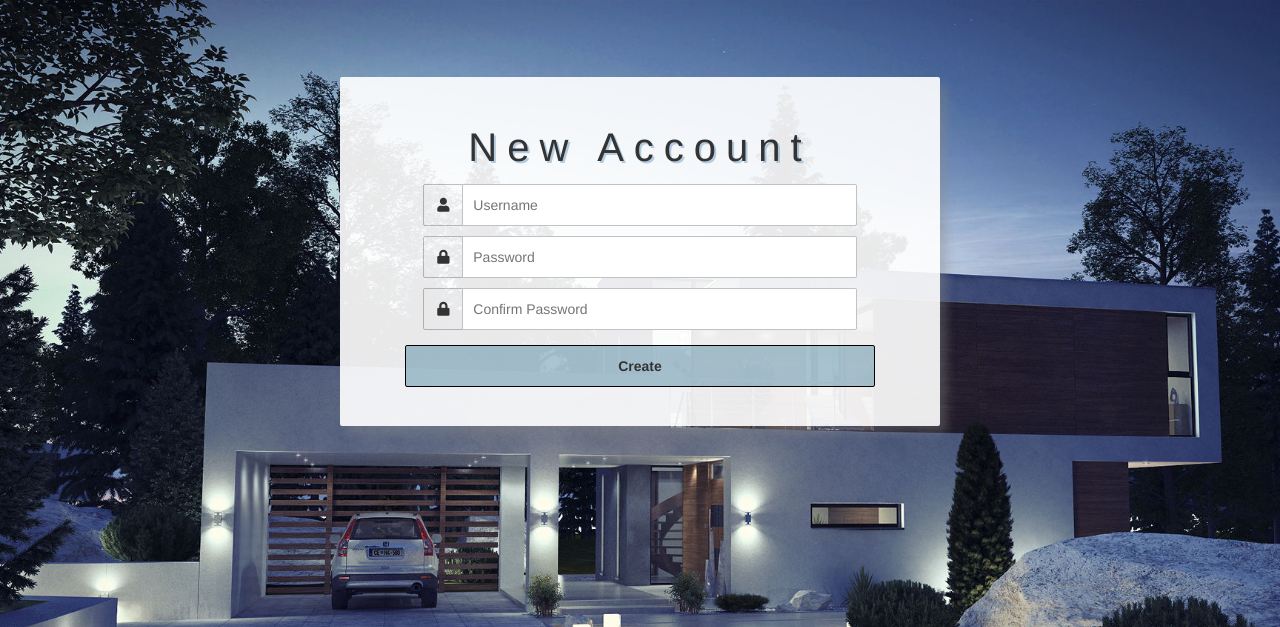
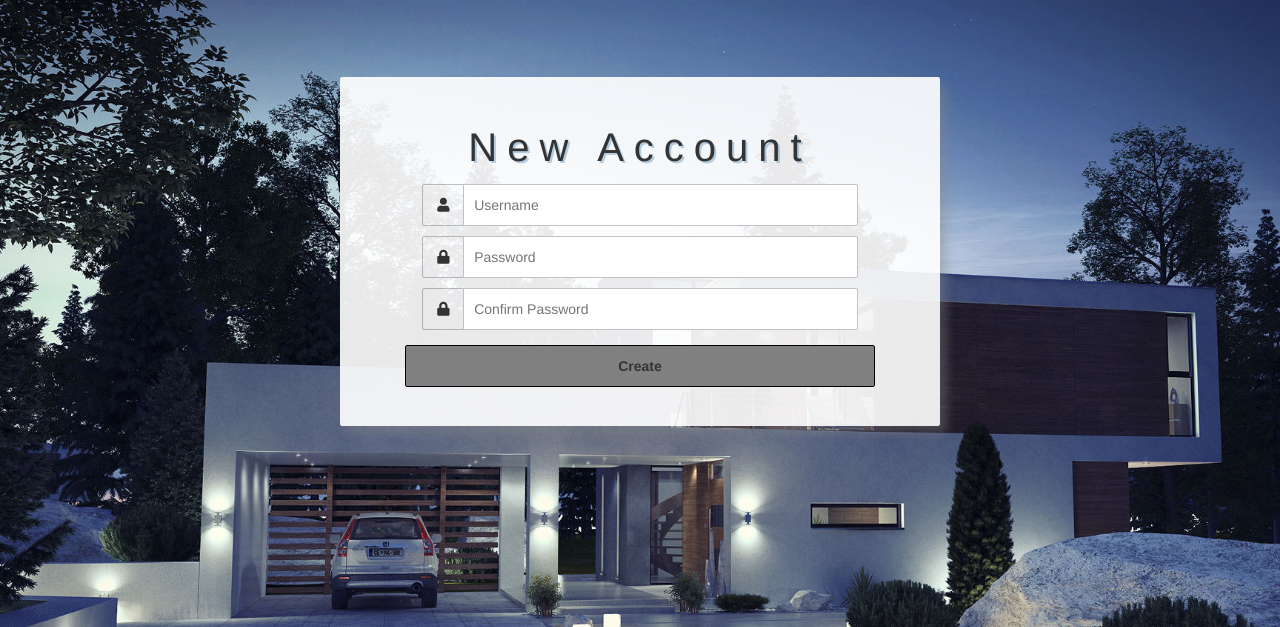
Before and after one commit to gwalker97/CSI-4999, a PHP site: page /create-account.php in a window 1280 px wide. Shown: the top 627 px of the page. Run offline with PHP 8.4, Linux system fonts and the light colour scheme; some libraries are stand-ins or nearby versions.

Commit message:
Validation for account creation with jquery

```diff
--- a/Website/CSS/main.css
+++ b/Website/CSS/main.css
@@ -49,7 +49,7 @@ h4 {
 /*login styling*/
 
 .h1-login {
-    text-shadow: 2px 2px #4682b461;
+    text-shadow: 4px 4px #4682b461;
     font-size: 80px;
     margin-bottom: -15px;
     margin-top: 0;
@@ -61,6 +61,7 @@ h4 {
 }
 
 .h4-login {
+    font-size: 20px;
     text-shadow: 1px 1px #4682b461;
 }
 
@@ -110,7 +111,7 @@ h4 {
     text-align: center;
     background-color: #ffffffe8;
     margin: 4% auto;
-    padding: 3%;
+    padding: 26px 3%;
     width: 90%;
     max-width: 400px;
     border-radius: 2px;
@@ -143,6 +144,24 @@ h4 {
     margin-top: 10px;
 }
 
+.btn-create {
+    border-radius: 2px;
+    padding: 10px;
+    width: 100%;
+    border: 1px solid black;
+    font-weight: bold;
+    width: 90%;
+    margin-top: 10px;
+}
+
+.btn-create-disabled {
+    background-color: gray;
+}
+
+.btn-create-enabled {
+    background-color: #31708f66;
+}
+
 .input-login {
     border-top-right-radius: 2px;
     border-bottom-right-radius: 2px;
@@ -153,6 +172,9 @@ h4 {
 }
 
 .fa-login {
+    width: 42px;
+    height: 42px;
+    margin-bottom: -16px;
     border: 1px solid #0000003d;
     border-top-left-radius: 2px;
     border-bottom-left-radius: 2px;
@@ -412,3 +434,7 @@ h4 {
 }
 
 button:focus {outline:0;}
+
+path {
+  fill: transparent;
+}
--- a/Website/create-account.php
+++ b/Website/create-account.php
@@ -18,6 +18,7 @@ I modified lines:
 <html>
     <head>
         <title>HARP Login</title>
+        <script src="https://ajax.googleapis.com/ajax/libs/jquery/3.3.1/jquery.min.js"></script>
         <script src="https://maxcdn.bootstrapcdn.com/bootstrap/3.3.7/js/bootstrap.min.js" integrity="sha384-Tc5IQib027qvyjSMfHjOMaLkfuWVxZxUPnCJA7l2mCWNIpG9mGCD8wGNIcPD7Txa" crossorigin="anonymous"></script>
 		<link rel="stylesheet" href="https://maxcdn.bootstrapcdn.com/bootstrap/3.3.7/css/bootstrap.min.css" integrity="sha384-BVYiiSIFeK1dGmJRAkycuHAHRg32OmUcww7on3RYdg4Va+PmSTsz/K68vbdEjh4u" crossorigin="anonymous">
         <link rel="stylesheet" href="https://use.fontawesome.com/releases/v5.3.1/css/all.css" integrity="sha384-mzrmE5qonljUremFsqc01SB46JvROS7bZs3IO2EmfFsd15uHvIt+Y8vEf7N7fWAU" crossorigin="anonymous">
@@ -60,6 +61,67 @@ I modified lines:
                 errorText.classList.add('lbl-create-account-visible');
             }
         }
+
+        //username validation
+        $(function() {
+            $('#username').on('keyup', function () {
+              if ($('#username').val().length > 0) {
+                if(($('#password').val() == $('#confirm_password').val()) && ($('#password').val().length != 0) && ($('#confirm_password').val().length != 0)) {
+                    $('#login_btn').removeAttr('disabled');
+                    $('#login_btn').removeClass('btn-create-disabled');
+                    $('#login_btn').addClass('btn-create-enabled');
+                }
+              } else {
+                $('#login_btn').attr('disabled','disabled');
+                $('#login_btn').removeClass('btn-create-enabled');
+                $('#login_btn').addClass('btn-create-disabled');
+              }
+            });
+        });
+
+        //password validation
+        $(function() {
+            $('#password').on('keyup', function () {
+              if ($('#password').val().length >= 8) {
+                if(($('#password').val() == $('#confirm_password').val()) && ($('#password').val().length != 0) && ($('#confirm_password').val().length != 0)) {
+                    $('#login_btn').removeAttr('disabled');
+                    $('#login_btn').removeClass('btn-create-disabled');
+                    $('#login_btn').addClass('btn-create-enabled');
+                }
+                $('#accountErrorText').html('');
+                $('#password_check').css('color', 'green').removeClass('fa-lock').removeClass('fa-times').addClass('fa-check');
+              } else {
+                $('#login_btn').attr('disabled','disabled');
+                $('#login_btn').removeClass('btn-create-enabled');
+                $('#login_btn').addClass('btn-create-disabled');
+                $('#accountErrorText').removeClass('lbl-create-account-hidden').addClass('lbl-create-account-visible').html('The password must be at least 8 characters long.');
+                $('#password_check').css('color', 'red').removeClass('fa-lock').removeClass('fa-check').addClass('fa-times');
+              }
+            });
+        });
+
+        //confirmed password validation
+        $(function() {
+            $('#password, #confirm_password').on('keyup', function () {
+                if($('#confirm_password').val().length != 0) {
+                  if (($('#password').val() == $('#confirm_password').val()) && ($('#password').val().length != 0) && ($('#confirm_password').val().length >= 8)) {
+                      if($('#username').val().length != 0) {
+                    $('#login_btn').removeAttr('disabled');
+                    $('#login_btn').removeClass('btn-create-disabled');
+                    $('#login_btn').addClass('btn-create-enabled');
+                  }
+                    $('#accountErrorText').html('');
+                    $('#confirm_password_check').css('color', 'green').removeClass('fa-lock').removeClass('fa-times').addClass('fa-check');
+                  } else {
+                    $('#login_btn').attr('disabled','disabled');
+                    $('#login_btn').removeClass('btn-create-enabled');
+                    $('#login_btn').addClass('btn-create-disabled');
+                    $('#confirm_password_check').css('color', 'red').removeClass('fa-lock').removeClass('fa-check').addClass('fa-times');
+                    $('#accountErrorText').removeClass('lbl-create-account-hidden').addClass('lbl-create-account-visible').html('The password fields do not match.');
+                  }
+                }
+            });
+        });
     </script>
 
     <body class="login-body">
@@ -76,18 +138,19 @@ I modified lines:
                 ?>
                 <div class="col-md-12">
                     <i class="fa fa-user fa-login"></i>
-                    <input type="text" placeholder="Username" class="input-login" required name="uname">
+                    <input id="username" type="text" placeholder="Username" class="input-login" required name="uname">
                 </div>
                 <div class="col-md-12">
-                    <i class="fa fa-lock fa-login"></i>
-                    <input type="password" placeholder="Password" class="input-login" required name="passw1">
+                    <i id="password_check" class="fa fa-lock fa-login"></i>
+                    <input id="password" type="password" placeholder="Password" class="input-login" required name="passw1">
                 </div>
                 <div class="col-md-12">
-                    <i class="fa fa-lock fa-login"></i>
-                    <input type="password" placeholder="Confirm Password" class="input-login" required name="passw2">
+                    <i id="confirm_password_check" class="fa fa-lock fa-login"></i>
+                    <input id="confirm_password" type="password" placeholder="Confirm Password" class="input-login" required name="passw2">
                 </div>
+                <span id="message"></span>
                 <div class="btn-login-float">
-                    <button class="btn-login" type="submit">Create</button>
+                    <button id="login_btn" class="btn-create btn-create-disabled" type="submit" disabled>Create</button>
                 </div>
             </form>
         </div>
--- a/Website/index.php
+++ b/Website/index.php
@@ -12,7 +12,7 @@
     <head>
         <title>HARP</title>
 	<!-- AJAX & jQuery CDN, must go before Bootstrap -->
-	<script src="https://ajax.googleapis.com/ajax/libs/jquery/3.3.1/jquery.min.js"></script>
+	   <script src="https://ajax.googleapis.com/ajax/libs/jquery/3.3.1/jquery.min.js"></script>
         <script src="https://maxcdn.bootstrapcdn.com/bootstrap/3.3.7/js/bootstrap.min.js" integrity="sha384-Tc5IQib027qvyjSMfHjOMaLkfuWVxZxUPnCJA7l2mCWNIpG9mGCD8wGNIcPD7Txa" crossorigin="anonymous"></script>
         <link rel="stylesheet" href="https://maxcdn.bootstrapcdn.com/bootstrap/3.3.7/css/bootstrap.min.css" integrity="sha384-BVYiiSIFeK1dGmJRAkycuHAHRg32OmUcww7on3RYdg4Va+PmSTsz/K68vbdEjh4u" crossorigin="anonymous">
         <link rel="stylesheet" href="https://use.fontawesome.com/releases/v5.3.1/css/all.css" integrity="sha384-mzrmE5qonljUremFsqc01SB46JvROS7bZs3IO2EmfFsd15uHvIt+Y8vEf7N7fWAU" crossorigin="anonymous">
```
Also changed, not shown: Website/login.php (+9 -1 lines).
